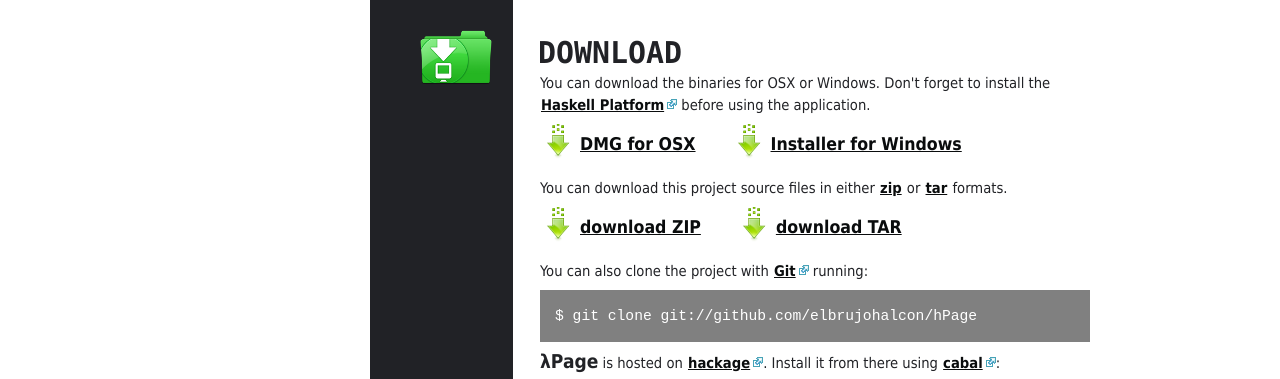
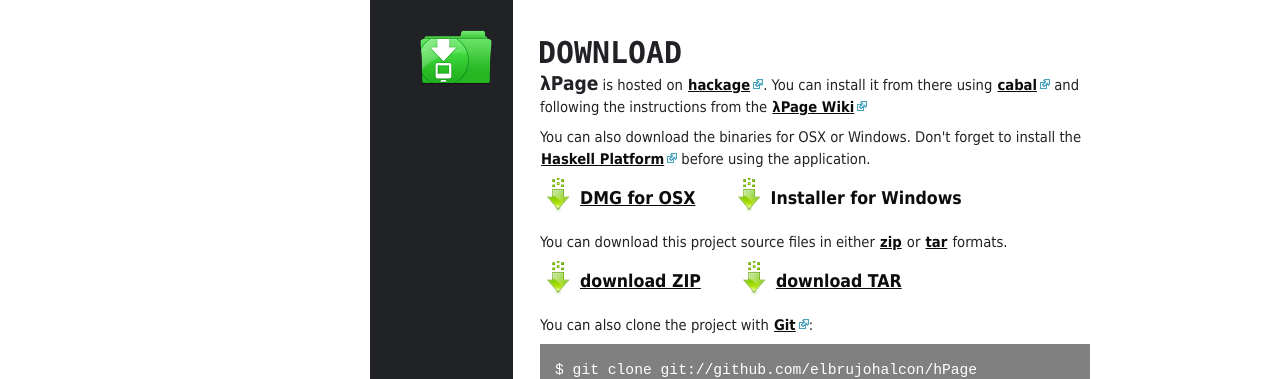
Before and after one commit to elbrujohalcon/hPage, a plain HTML site: page index.html in a window 1280 px wide. Shown: the part 531-910 px from the top of the page. Drawn offline with Linux system fonts and the light colour scheme.

Commit message:
Now working on GHC 6.12.1

```diff
--- a/index.html
+++ b/index.html
@@ -91,9 +91,17 @@
 				<img src="images/tit_icon_download.png" alt="icon download" class="icon" />
 				<h2><img src="images/tit_download.png" alt="Download" /></h2>
 
-				<p>You can download the binaries for OSX or Windows.  Don't forget to install the <a href="http://hackage.haskell.org/platform/" class="external">Haskell Platform</a> before using the application.</p>
-				<a href="http://github.com/downloads/elbrujohalcon/hPage/hpage-0.8.6.dmg" class="download">DMG for OSX</a>
-				<a href="http://github.com/downloads/elbrujohalcon/hPage/hpage-0.8.6.exe" class="download">Installer for Windows</a>
+				<p><em>λPage</em> is hosted on <a href="http://hackage.haskell.org/package/hpage" class="external">hackage</a>.
+				   You can install it from there using <a href="http://www.haskell.org/cabal" class="external">cabal</a> and following the instructions from the <a class="external" href="http://wiki.github.com/elbrujohalcon/hPage/installing-page">λPage Wiki</a>
+				</p>
+
+				<div class="clear"></div>
+
+				<p>You can also download the binaries for OSX or Windows.  Don't forget to install the <a href="http://hackage.haskell.org/platform/" class="external">Haskell Platform</a> before using the application.</p>
+
+				<a href="http://github.com/downloads/elbrujohalcon/hPage/hpage-0.10.0.dmg" class="download">DMG for OSX</a>
+				<!-- <a href="http://github.com/downloads/elbrujohalcon/hPage/hpage-0.8.6.exe" class="download">Installer for Windows</a> -->
+				<a onclick="alert('We are building it... just wait a little longer :)')" class="download">Installer for Windows</a>
 
 				<div class="clear"></div>
 
@@ -103,13 +111,9 @@
 
 				<div class="clear"></div>
 
-				<p>You can also clone the project with <a href="http://git-scm.com" class="external">Git</a> running:</p>
+				<p>You can also clone the project with <a href="http://git-scm.com" class="external">Git</a>:</p>
 				<p><code>$ git clone git://github.com/elbrujohalcon/hPage</code></p>
 
-				<div class="clear"></div>
-
-				<p><em>λPage</em> is hosted on <a href="http://hackage.haskell.org/package/hpage" class="external">hackage</a>. Install it from there using <a href="http://www.haskell.org/cabal" class="external">cabal</a>:</p>
-				<p><code>$ cabal install hpage</code></p>
 			</div>
 
 			<div>
```
